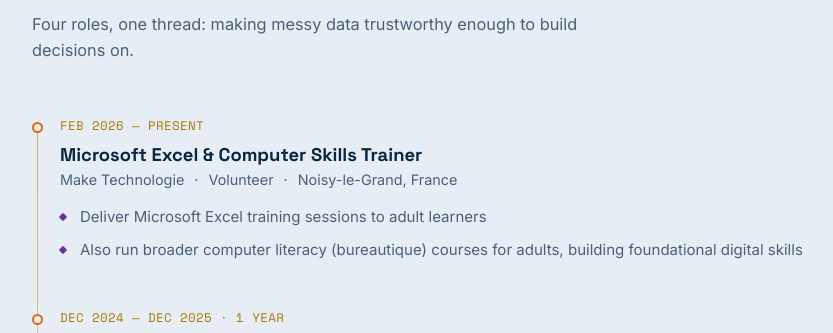
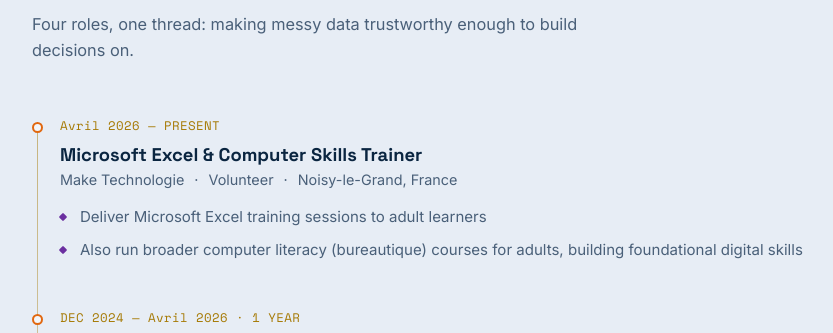
Before and after one commit to Rania-smt27/Sameut-portfolio.github.io, a plain HTML site: page index.html in a window 1280 px wide. Shown: the part 2438-2771 px from the top of the page, without its empty margins (72-905 px from the left). Drawn offline with nearby package versions, Linux system fonts and the light colour scheme.

Commit message:
Update index.html

```diff
--- a/index.html
+++ b/index.html
@@ -950,7 +950,7 @@
 
         <div class="timeline-item">
           <span class="timeline-dot"></span>
-          <span class="timeline-meta">FEB 2026 — PRESENT</span>
+          <span class="timeline-meta">Avril 2026 — PRESENT</span>
           <h3>Microsoft Excel &amp; Computer Skills Trainer</h3>
           <div class="timeline-role-meta"><span>Make Technologie</span><span>·</span><span>Volunteer</span><span>·</span><span>Noisy-le-Grand, France</span></div>
           <ul>
@@ -961,7 +961,7 @@
 
         <div class="timeline-item">
           <span class="timeline-dot"></span>
-          <span class="timeline-meta">DEC 2024 — DEC 2025 · 1 YEAR</span>
+          <span class="timeline-meta">DEC 2024 — Avril 2026 · 1 YEAR</span>
           <h3>Data Analyst</h3>
           <div class="timeline-role-meta"><span>Nexans</span><span>·</span><span>Fixed-term contract</span><span>·</span><span>La Défense, France</span></div>
           <ul>
```
